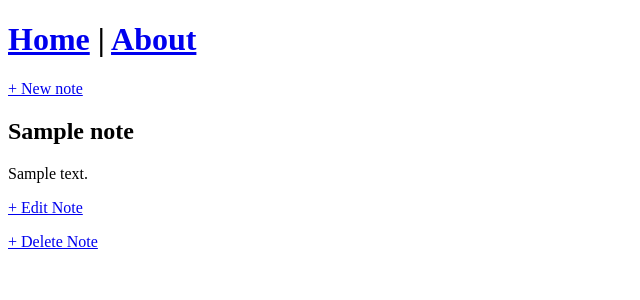
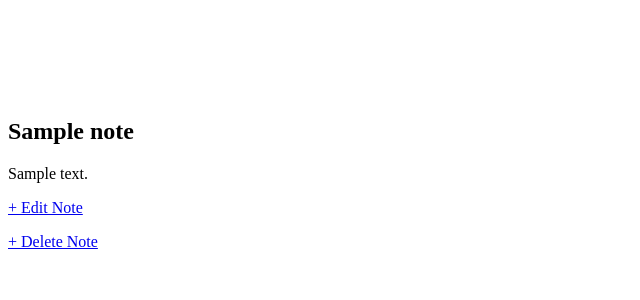
Before and after one commit to Maysummer/notes_app, a Django app: page /note/1/ in a window 1280 px wide. Shown: the top 300 px of the page, without its empty margins (0-640 px from the left). Run offline with Django 3.2, Linux system fonts and the light colour scheme; tables that the repository leaves empty hold one stand-in row (values such as "Sample post").

Commit message:
Add files via upload

```diff
--- a/notes/templates/notes/base.html
+++ b/notes/templates/notes/base.html
@@ -3,11 +3,19 @@
 <html>
     <head>
         <title>Notes</title>
+        <style>
+            header a {
+                text-decoration: none;
+                color: white;
+            }
+        </style>
     </head>
     <body>
         <div>
             <header>
-                <h1><a href="{% url 'index' %}">Home</a> | <a href="{% url 'about' %}">About</a></h1>
+                <div class="nav-right">
+                <h1><a href="{% url 'note_new' %}">About</a></h1>
+                </div>
                 <div class="nav-right">
                     <a href="{% url 'note_new' %}">+ New note</a>
                 </div>
--- a/notes/templates/notes/note_new.html
+++ b/notes/templates/notes/note_new.html
@@ -1,9 +1,8 @@
-{% extends 'notes/base.html' %}
 
 {% block content %}
-    <h1>New Note</h1>
+    <h1 >New Note</h1>
     <form action="" method="post">{% csrf_token %}
-        {{ form.as_p}}
+        {{ form.as_p }}
         <input type="submit" value="Save" />
     </form>
 {% endblock content %}
```
Also changed, not shown: notes/templates/notes/index.html (+5 -5 lines), notes/templates/notes/note_detail.html (added, +11 -0 lines).
